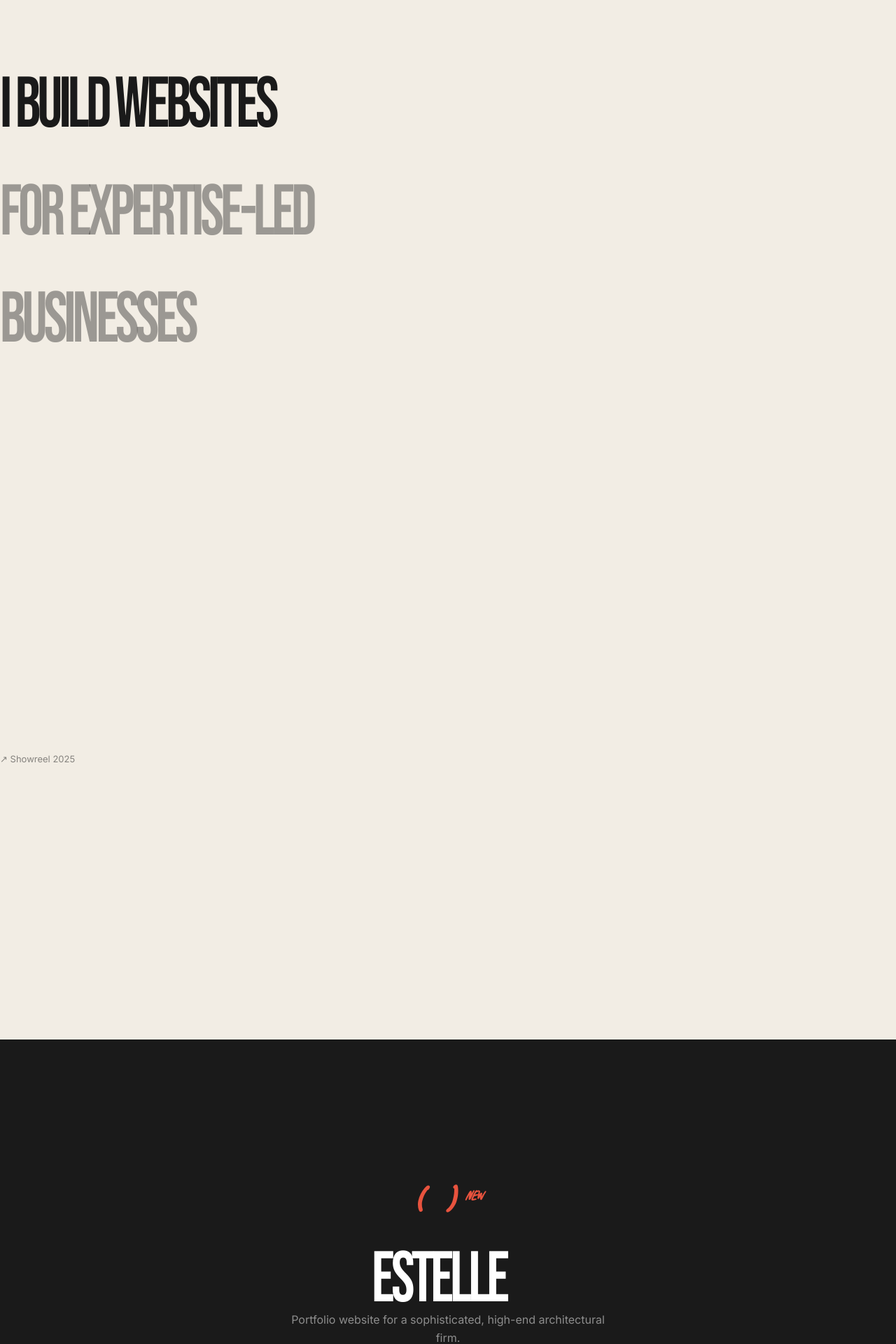
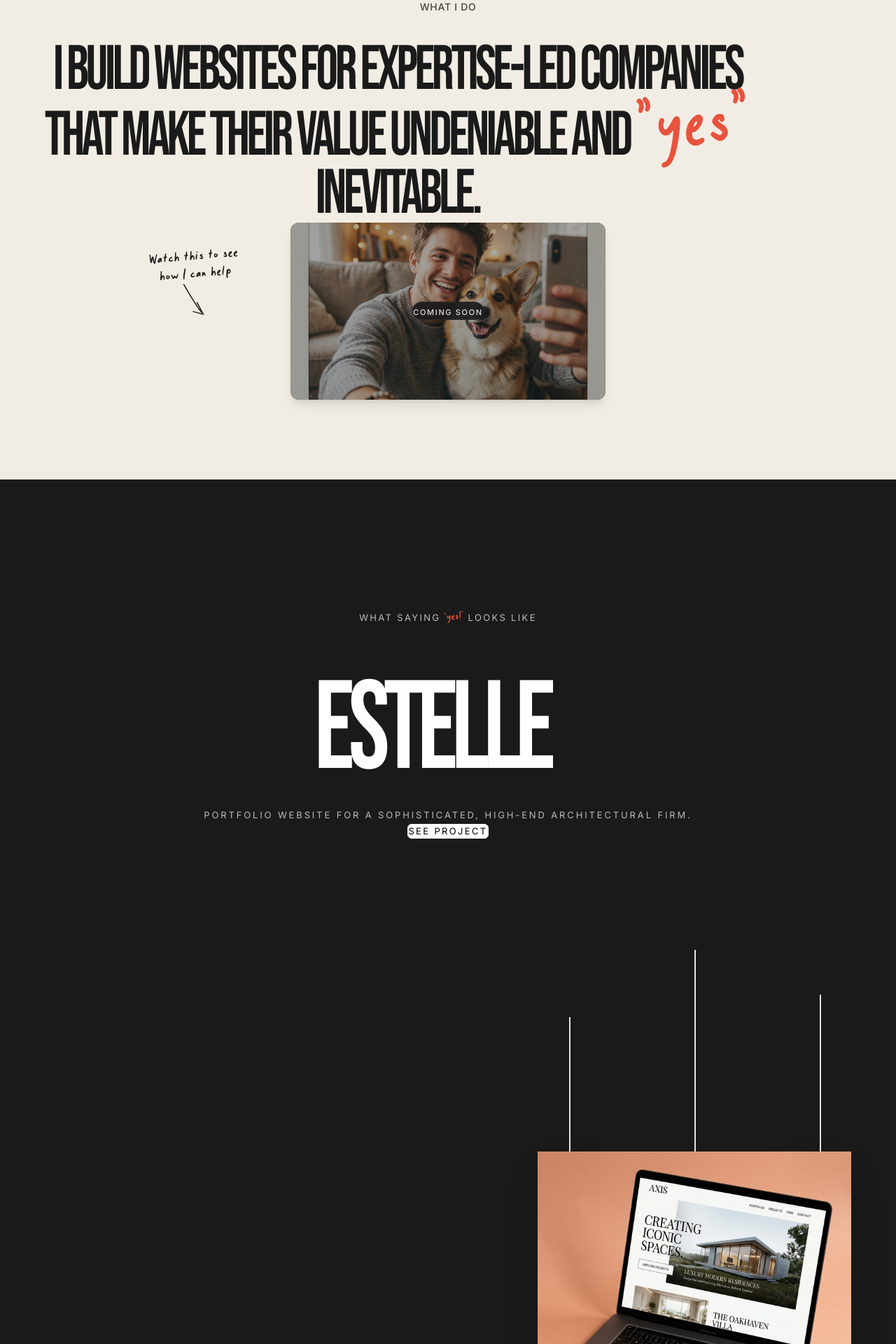
Before and after one commit to Anshum25/Portfollio, a React (Vite) app: page / in a window 1280 px wide. Shown: the part 1580-3500 px from the top of the page at 70% size. Built offline with nearby package versions, Linux system fonts and the light colour scheme.

Commit message:
project section

```diff
--- a/src/components/PortfolioScroll.jsx
+++ b/src/components/PortfolioScroll.jsx
@@ -54,27 +54,74 @@ export default function PortfolioScroll({ projects }) {
                        <motion.div
   key={i}
   style={{ opacity, y }}
-                            className="absolute flex flex-col items-center justify-center w-full px-6 text-center"
+  className="absolute inset-0 flex flex-col items-center justify-center text-center px-6"
 >
-                            <div className="flex items-start justify-center gap-4 mb-2 md:mb-6">
-                                <span className="font-script text-coral text-3xl md:text-5xl italic" style={{ fontFamily: "'Tentang Nanti One', cursive" }}>
-                                    ({proj.number})
-                                </span>
-                                {proj.isNew && (
-                                    <span className="font-script text-coral text-lg italic mt-1 md:mt-2 inline-block" style={{ fontFamily: "'Tentang Nanti One', cursive" }}>
-                                        NEW
-                                    </span>
-                                )}
+
+  {/* Top Caption */}
+  <p
+    className="uppercase text-[13px] tracking-[0.18em] text-white/70 mb-10"
+    style={{ fontFamily: "Inter, sans-serif" }}
+  >
+    WHAT SAYING{" "}
+    <span
+      className="text-[#ff5a3c]"
+      style={{
+        fontFamily: "'Tentang Nanti One', cursive",
+        transform: "rotate(-6deg)",
+        display: "inline-block",
+        fontSize: "1.2em",
+        textTransform: "none",
+        letterSpacing: "normal"
+      }}
+    >
+      'yes!'
+    </span>{" "}
+    LOOKS LIKE
+  </p>
+
+  {/* Project Title */}
+  <div className="relative flex items-start justify-center">
+
+    <h2
+      className="heading-ultra text-white uppercase leading-[1.22] tracking-[-0.04em]"
+      style={{
+        fontSize: "clamp(5rem, 14vw, 13rem)"
+      }}
+    >
+      {proj.title}
+    </h2>
+
+
+
   </div>
-                            <h3 className="heading-ultra text-[clamp(3.5rem,8vw,9rem)] leading-[0.85] text-white">
-                                {proj.title}
-                            </h3>
-                            <p className="text-[14px] md:text-[16px] opacity-50 mt-4 md:mt-8 max-w-md leading-relaxed" style={{ fontFamily: 'Inter, sans-serif' }}>
+
+ {/* Subtitle */}
+<p
+  className="mt-14 md:mt-16 text-[12px] md:text-[13px] text-white/70 uppercase tracking-[0.22em] max-w-[720px] leading-[1.8] mx-auto text-center"
+  style={{ fontFamily: "Inter, sans-serif" }}
+>
   {proj.subtitle}
 </p>
-                            <div className="mt-8 md:mt-12 pointer-events-auto">
-                                <Link to="/portfolio" className="btn-outline btn-outline-white text-[12px]">
-                                    See project
+
+{/* Button */}
+<div className="mt-10 md:mt-12 flex justify-center pointer-events-auto">
+  <Link
+    to="/portfolio"
+    className="
+      inline-flex items-center justify-center
+      px-7 py-3
+      md:px-9 md:py-3.5
+      mt-14 md:mt-16
+      text-[12px] md:text-[13px]
+      uppercase tracking-[0.18em]
+      bg-white text-black
+      border border-white
+      rounded-md
+      transition-all duration-300
+      hover:bg-transparent hover:text-white
+    "
+  >
+    SEE PROJECT
   </Link>
 </div>
 </motion.div>
@@ -85,23 +132,27 @@ export default function PortfolioScroll({ projects }) {
             {/* Scrolling Images Container */}
             <div className="absolute top-0 left-0 w-full h-full pointer-events-none overflow-hidden" style={{ clipPath: 'inset(0 0 0 0)' }}>
                 {projects.map((proj, i) => {
+                    // Alternate left/right based on index
+                    const isLeft = i % 2 !== 0; // 0=right, 1=left, 2=right
+
                     return (
                         <div key={i} className="absolute w-full" style={{ top: `${i * blockHeight}vh`, height: `${blockHeight}vh` }}>
-                            {/* Left Image */}
+                            {/* Image Container with Lines */}
                             <div
-                                className="absolute left-[5%] md:left-[10%] w-[40%] md:w-[32%] rounded-xl overflow-hidden shadow-2xl"
-                                style={{ top: '70vh', aspectRatio: '4/3' }}
+                                className={`absolute ${isLeft ? 'left-[0%] md:left-[5%]' : 'right-[0%] md:right-[5%]'} w-[80%] md:w-[35%] flex flex-col`}
+                                style={{ top: '80vh' }}
                             >
+                                {/* Vertical Decorative Lines */}
+                                <div className="relative w-full h-[40vh]">
+                                    <div className="absolute bg-[#e5e5e5] w-[2px]" style={{ left: '10%', top: isLeft ? '0%' : '40%', bottom: '0' }}></div>
+                                    <div className="absolute bg-[#e5e5e5] w-[2px]" style={{ left: '50%', top: isLeft ? '30%' : '10%', bottom: '0' }}></div>
+                                    <div className="absolute bg-[#e5e5e5] w-[2px]" style={{ left: '90%', top: isLeft ? '50%' : '30%', bottom: '0' }}></div>
+                                </div>
+
+                                {/* Sharp-edged Image */}
+                                <div className="w-full shadow-2xl relative bg-dark" style={{ aspectRatio: isLeft ? '16/10' : '4/3' }}>
                                     <img src={proj.image} alt={proj.title} className="w-full h-full object-cover" />
                                 </div>
-
-                            {/* Right Image */}
-                            <div
-                                className="absolute right-[5%] md:right-[10%] w-[40%] md:w-[32%] rounded-xl overflow-hidden shadow-2xl"
-                                style={{ top: '150vh', aspectRatio: '3/4' }}
-                            >
-                                {/* Using placeholder random crop of same image if right image doesn't exist */}
-                                <img src={proj.image} alt={proj.title} className="w-full h-full object-cover object-left" />
                             </div>
                         </div>
                     )
--- a/src/pages/Home.jsx
+++ b/src/pages/Home.jsx
@@ -213,37 +213,55 @@ export default function Home() {
 
             <div className="relative z-10 bg-beige">
             {/* I BUILD WEBSITES Section */}
-            <section className="min-h-screen py-24 md:py-40 px-6 md:px-10 bg-beige flex flex-col justify-center w-full">
-                <div className="max-w-6xl mx-auto w-full">
-                    <motion.div
-                        initial={{ opacity: 0, y: 60 }}
-                        whileInView={{ opacity: 1, y: 0 }}
-                        viewport={{ once: true, margin: '-100px' }}
-                        transition={{ duration: 0.8, ease: [0.76, 0, 0.24, 1] }}
-                    >
-                        <h2 className="heading-ultra text-[clamp(2.5rem,8vw,8rem)] text-dark mb-8">
-                            I build websites<br />
-                            <span className="text-dark/40">For expertise-led</span><br />
-                            <span className="text-dark/40">businesses</span>
-                        </h2>
-                    </motion.div>
-                </div>
-            </section>
-
-            {/* Video Section - Coming Soon */}
-            <section className="min-h-screen px-6 md:px-10 pb-24 md:pb-40 bg-beige flex flex-col justify-center w-full">
-                <div className="max-w-6xl mx-auto w-full">
+            <section className="min-h-screen py-24 md:py-40 px-6 md:px-10 flex flex-col justify-center items-center w-full relative z-10 transition-colors">
+                <div className="max-w-[1200px] mx-auto w-full flex flex-col items-center">
                     <motion.div
                         initial={{ opacity: 0, y: 40 }}
                         whileInView={{ opacity: 1, y: 0 }}
                         viewport={{ once: true, margin: '-100px' }}
-                        transition={{ duration: 0.7, ease: [0.76, 0, 0.24, 1] }}
+                        transition={{ duration: 0.8, ease: [0.76, 0, 0.24, 1] }}
+                        className="flex flex-col items-center text-center w-full"
                     >
+                        <p className="text-[14px] uppercase tracking-[0.05em] mb-12 md:mb-16 font-medium text-dark/80" style={{ fontFamily: 'Inter, sans-serif' }}>
+                            What I do
+                        </p>
 
-                        <div className="flex justify-between items-center mt-4">
-                            <p className="text-[13px] opacity-50" style={{ fontFamily: 'Inter, sans-serif' }}>
-                                ↗ Showreel 2025
+                        <h2 className="heading-ultra text-[clamp(2.5rem,7vw,7.5rem)] leading-[0.9] text-dark mb-16 md:mb-24 w-full uppercase tracking-tight">
+                            I build websites for expertise-led companies that make their value undeniable and <span className="text-coral" style={{ fontFamily: "'Tentang Nanti One', cursive", fontSize: '1.2em', display: 'inline-block', transform: 'rotate(-5deg)', textTransform: 'none', letterSpacing: 'normal' }}>"yes"</span> inevitable.
+                        </h2>
+
+                        <div className="relative mt-4 md:mt-8 flex justify-center w-full max-w-[450px]">
+                            {/* Hand-drawn Arrow and Text / Desktop Left */}
+                            <div className="absolute hidden md:flex flex-col items-center z-10" style={{ left: '-200px', top: '15%' }}>
+                                <p className="text-[20px] text-dark text-center leading-tight mb-2" style={{ fontFamily: "'Tentang Nanti One', cursive", transform: 'rotate(-5deg)' }}>
+                                    Watch this to see<br/>how I can help
                                 </p>
+                                <svg width="50" height="40" viewBox="0 0 50 40" fill="none" xmlns="http://www.w3.org/2000/svg" className="ml-16 mt-2" style={{ transform: 'rotate(15deg)' }}>
+                                    <path d="M5 5 C 20 20, 30 30, 40 37" stroke="#1A1A1A" strokeWidth="1.5" strokeLinecap="round" strokeLinejoin="round"/>
+                                    <path d="M 30 25 L 43 39 L 28 39" stroke="#1A1A1A" strokeWidth="1.5" strokeLinecap="round" strokeLinejoin="round"/>
+                                </svg>
+                            </div>
+
+                            {/* Hand-drawn Arrow and Text / Mobile Top */}
+                            <div className="absolute flex md:hidden flex-col items-center z-10" style={{ top: '-100px', right: '5%' }}>
+                                <p className="text-[18px] text-dark text-center leading-tight mb-2" style={{ fontFamily: "'Tentang Nanti One', cursive", transform: 'rotate(-8deg)' }}>
+                                    Watch this to see<br/>how I can help
+                                </p>
+                                <svg width="30" height="40" viewBox="0 0 30 40" fill="none" xmlns="http://www.w3.org/2000/svg" className="mr-8" style={{ transform: 'rotate(70deg)' }}>
+                                    <path d="M5 5 C 15 20, 20 25, 25 35" stroke="#1A1A1A" strokeWidth="1.5" strokeLinecap="round" strokeLinejoin="round"/>
+                                    <path d="M 12 25 L 25 35 L 28 22" stroke="#1A1A1A" strokeWidth="1.5" strokeLinecap="round" strokeLinejoin="round"/>
+                                </svg>
+                            </div>
+
+                            {/* Video Thumbnail */}
+                            <div className="relative w-full aspect-[16/9] rounded-xl overflow-hidden bg-[#2a2a2a] shadow-lg">
+                                <img src="/images/about-personal.png" alt="Showreel Thumbnail" className="w-full h-full object-cover opacity-60 hover:scale-105 transition-transform duration-700" />
+                                <div className="absolute inset-0 flex items-center justify-center pointer-events-none">
+                                    <div className="bg-[#1a1a1a]/90 backdrop-blur-md px-6 py-2.5 rounded-full border border-white/5 shadow-2xl">
+                                        <span className="text-[#f5f5f5]/90 text-[11px] uppercase tracking-[0.15em] font-medium" style={{ fontFamily: 'Inter, sans-serif' }}>Coming Soon</span>
+                                    </div>
+                                </div>
+                            </div>
                         </div>
                     </motion.div>
                 </div>
@@ -252,48 +270,35 @@ export default function Home() {
             {/* Portfolio Projects - Sticky Scroll Effect */}
             <PortfolioScroll projects={portfolioProjects} />
 
-            {/* Portfolio Thumbnails Preview */}
-            <section className="min-h-screen py-16 md:py-24 px-6 md:px-10 bg-beige flex flex-col justify-center w-full">
-                <div className="max-w-7xl mx-auto w-full">
-                    <div className="flex flex-col md:flex-row md:items-end justify-between gap-8">
-                        <div className="flex items-end gap-3 md:gap-5 overflow-x-auto pb-2">
-                            {portfolioProjects.map((item, i) => (
+            {/* See All Portfolio Banner */}
+            <section className="min-h-[70vh] py-24 md:py-32 px-6 md:px-10 bg-dark flex flex-col justify-center w-full relative z-10" style={{ marginTop: '-1px' }}>
+                <div className="max-w-[1400px] mx-auto w-full pt-10">
+                    <Link to="/portfolio" className="block w-full group">
                         <motion.div
-                                    key={i}
-                                    initial={{ opacity: 0, y: 30 }}
-                                    whileInView={{ opacity: 1, y: 0 }}
-                                    viewport={{ once: true }}
-                                    transition={{ delay: i * 0.12, ease: [0.76, 0, 0.24, 1] }}
-                                    className="group flex-shrink-0"
+                            initial={{ opacity: 0, scale: 0.95 }}
+                            whileInView={{ opacity: 1, scale: 1 }}
+                            viewport={{ once: true, margin: '-100px' }}
+                            transition={{ duration: 0.8, ease: [0.76, 0, 0.24, 1] }}
+                            className="bg-white rounded-[20px] md:rounded-[40px] w-full py-24 md:py-48 flex items-center justify-center relative transition-transform duration-700 ease-[cubic-bezier(0.76,0,0.24,1)] overflow-hidden"
+                            style={{ cursor: 'pointer' }}
+                            onMouseEnter={(e) => { e.currentTarget.style.transform = 'scale(0.98)' }}
+                            onMouseLeave={(e) => { e.currentTarget.style.transform = 'scale(1)' }}
                         >
-                                    <Link to="/portfolio" className="block">
-                                        <div className="relative overflow-hidden rounded-lg portfolio-card w-[260px] md:w-[320px]">
-                                            <img
-                                                src={item.image}
-                                                alt={item.title}
-                                                className="w-full aspect-[4/3] object-cover"
-                                            />
-                                            {item.isNew && (
+                            <div className="relative">
+                                <h2
+                                    className="heading-ultra text-[clamp(6rem,16vw,22rem)] text-dark leading-[0.8] tracking-tighter uppercase m-0 p-0 text-center transition-transform duration-700 ease-[cubic-bezier(0.76,0,0.24,1)]"
+                                >
+                                    See all
+                                </h2>
                                 <span
-                                                    className="absolute top-3 left-3 font-script text-coral text-base italic bg-white/90 px-2.5 py-0.5 rounded-sm"
-                                                    style={{ fontFamily: "'Tentang Nanti One', cursive" }}
+                                    className="absolute top-[-20%] right-[-15%] md:right-[-10%] font-script text-coral text-[clamp(2.5rem,6vw,6rem)] italic transition-all duration-700 ease-[cubic-bezier(0.76,0,0.24,1)] group-hover:rotate-[12deg] group-hover:scale-110"
+                                    style={{ fontFamily: "'Tentang Nanti One', cursive", transform: 'rotate(-5deg)' }}
                                 >
-                                                    NEW
+                                    (05)
                                 </span>
-                                            )}
                             </div>
+                        </motion.div>
                     </Link>
-                                </motion.div>
-                            ))}
-                        </div>
-                        <Link
-                            to="/portfolio"
-                            className="text-[13px] font-medium underline underline-offset-4 hover:opacity-50 transition-opacity flex-shrink-0"
-                            style={{ fontFamily: 'Inter, sans-serif' }}
-                        >
-                            See all (05)
-                        </Link>
-                    </div>
                 </div>
             </section>
 
```
Lines whose indentation alone changed are shown as unchanged.
